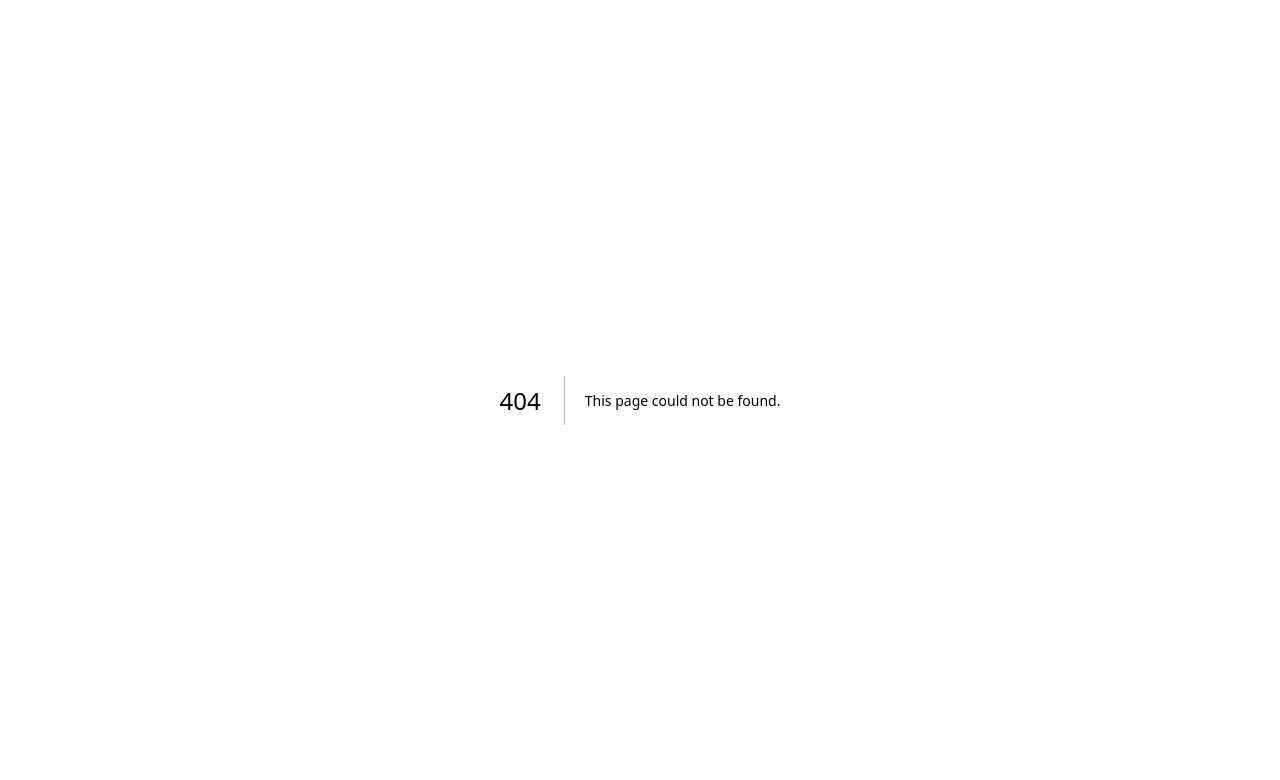
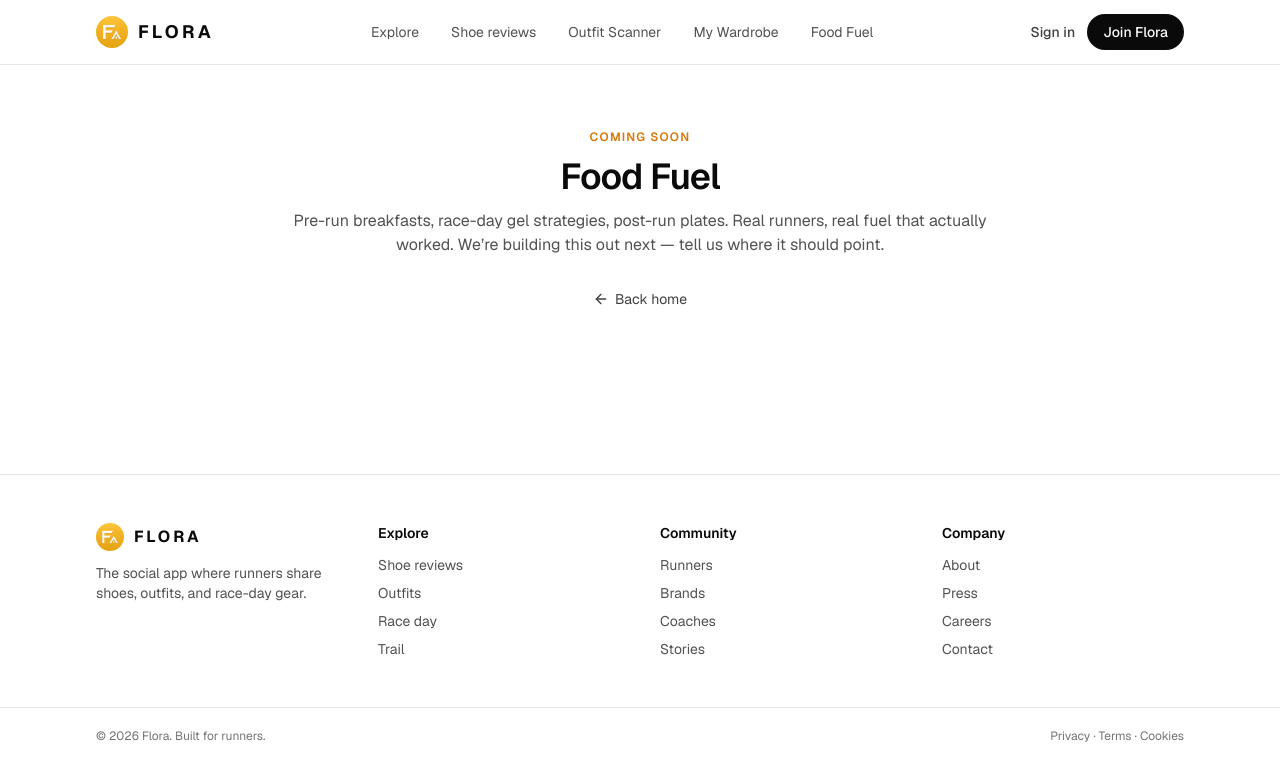
Before and after one commit to precieux-jewelry/flora, a Next.js app: page /fuel in a window 1280 px wide. Before the commit this address had no page. Shown: the top 780 px of the page. Built offline with nearby package versions, Linux system fonts and the light colour scheme; no server answers.

Commit message:
feat: add nav links — Outfit Scanner, My Wardrobe, Food Fuel (stub pages)

```diff
--- /dev/null
+++ b/app/fuel/page.tsx
@@ -0,0 +1,34 @@
+import Link from "next/link";
+import { ArrowLeft } from "lucide-react";
+import { Navbar } from "@/components/layout/navbar";
+import { Footer } from "@/components/layout/footer";
+
+export const metadata = { title: "Food Fuel — Flora" };
+
+export default function FuelPage() {
+  return (
+    <>
+      <Navbar />
+      <main className="max-w-3xl mx-auto px-5 sm:px-8 py-16 text-center">
+        <p className="text-xs font-semibold tracking-widest text-flora-600 uppercase">
+          Coming soon
+        </p>
+        <h1 className="mt-3 text-3xl sm:text-4xl font-semibold tracking-tight">
+          Food Fuel
+        </h1>
+        <p className="mt-3 text-neutral-600">
+          Pre-run breakfasts, race-day gel strategies, post-run plates. Real
+          runners, real fuel that actually worked. We’re building this out
+          next — tell us where it should point.
+        </p>
+        <Link
+          href="/"
+          className="mt-8 inline-flex items-center gap-1.5 text-sm text-neutral-700 hover:text-neutral-950"
+        >
+          <ArrowLeft className="h-4 w-4" /> Back home
+        </Link>
+      </main>
+      <Footer />
+    </>
+  );
+}
--- /dev/null
+++ b/app/wardrobe/page.tsx
@@ -0,0 +1,33 @@
+import Link from "next/link";
+import { ArrowLeft } from "lucide-react";
+import { Navbar } from "@/components/layout/navbar";
+import { Footer } from "@/components/layout/footer";
+
+export const metadata = { title: "My Wardrobe — Flora" };
+
+export default function WardrobePage() {
+  return (
+    <>
+      <Navbar />
+      <main className="max-w-3xl mx-auto px-5 sm:px-8 py-16 text-center">
+        <p className="text-xs font-semibold tracking-widest text-flora-600 uppercase">
+          Coming soon
+        </p>
+        <h1 className="mt-3 text-3xl sm:text-4xl font-semibold tracking-tight">
+          My Wardrobe
+        </h1>
+        <p className="mt-3 text-neutral-600">
+          Your saved kits, gear rotation, and the fits you’ve worn for every
+          run. We’re building this out next — tell us where it should point.
+        </p>
+        <Link
+          href="/"
+          className="mt-8 inline-flex items-center gap-1.5 text-sm text-neutral-700 hover:text-neutral-950"
+        >
+          <ArrowLeft className="h-4 w-4" /> Back home
+        </Link>
+      </main>
+      <Footer />
+    </>
+  );
+}
--- a/components/layout/navbar.tsx
+++ b/components/layout/navbar.tsx
@@ -7,7 +7,9 @@ import { MobileMenu } from "./mobile-menu";
 const links = [
   { href: "/explore", label: "Explore" },
   { href: "/shoes", label: "Shoe reviews" },
-  { href: "/outfits", label: "Outfits" },
+  { href: "/outfits", label: "Outfit Scanner" },
+  { href: "/wardrobe", label: "My Wardrobe" },
+  { href: "/fuel", label: "Food Fuel" },
 ];
 
 export async function Navbar() {
```
